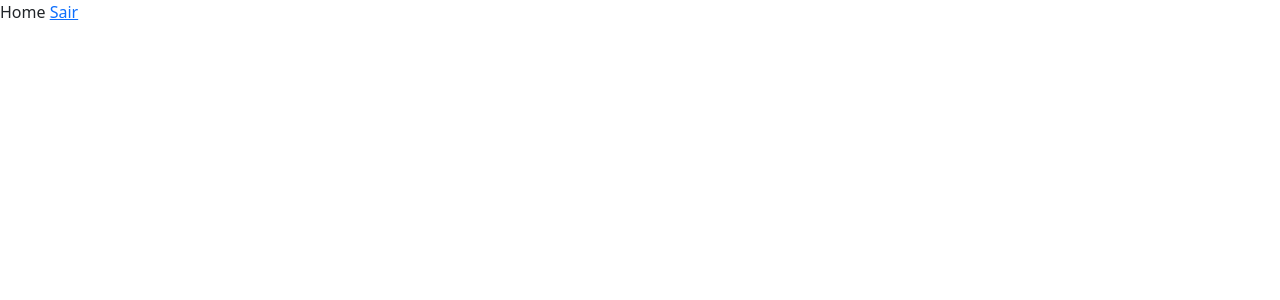
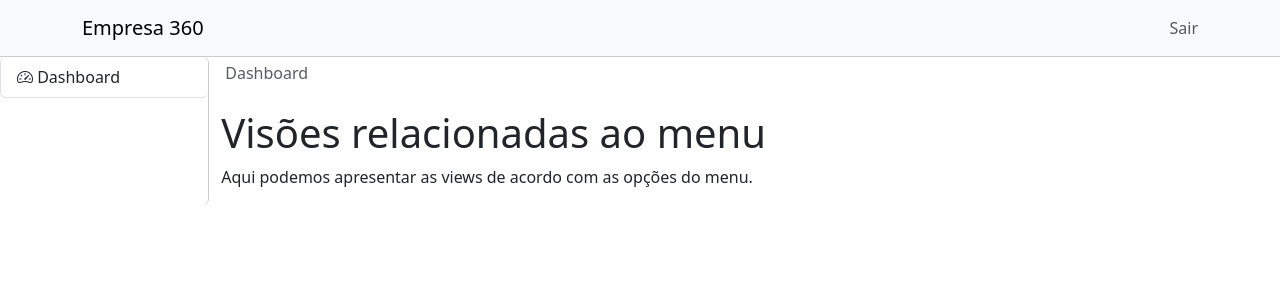
Before and after one commit to ProgramadorVictor/empresa360, a Vue app: page /home in a window 1280 px wide. Shown: the top 300 px of the page. Built offline with nearby package versions, Linux system fonts and the light colour scheme.

Commit message:
implementando a pagina home

```diff
--- a/src/views/HomeComponent.vue
+++ b/src/views/HomeComponent.vue
@@ -1,15 +1,54 @@
 <template>
     <div>
-        <!-- Não é criado uma requisição http caso utilize a SPA. -->
-        Home
-        <router-link :to="{path: '/'}">Sair</router-link>
-        <!-- tag <router-link> utilizado para indicar uma navegação para outra página, porém o to="" é essencial para escolher a página. -->
+        <nav class="navbar navbar-light bg-light menu-superior">
+            <div class="container">
+                <a class="navbar-brand" href="#">Empresa 360</a>
+                <div class="navbar-nav">
+                    <ul class="navbar-nav">
+                        <li class="nav-item">
+                            <a class="nav-link" href="#">Sair</a>
+                        </li>
+                    </ul>
+                </div>
+            </div>
+        </nav>
+
+        <div class="d-flex">
+            <div class="list-group menu-esquerda">
+                <a class="list-group-item list-group-item-action" href="#"><i class="bi bi-speedometer2"></i> Dashboard</a>
+            </div>
+
+            <div class="w-100">
+                <nav aria-label="breadcrumb" class="pt-1 ps-3">
+                    <ol class="breadcrumb">
+                        <li class="breadcrumb-item active" aria-current="page">Dashboard</li>
+                    </ol>
+                </nav>
+
+                <div class="container-fluid">
+                    <h1 class="mt-4">Visões relacionadas ao menu</h1>
+                    <p>Aqui podemos apresentar as views de acordo com as opções do menu.</p>
+                </div>
+
+            </div>
+        </div>
     </div>
 </template>
-<script>
-    export default {
 
-    }
-</script>
-<style lang="css">
+
+<style scoped>
+.menu-superior {
+    border-bottom: solid 1px #ccc;
+}
+
+.menu-esquerda {
+    border-right: solid 1px #ccc;
+    width: 250px;
+}
+
+.list-group-item {
+    border-top: none;
+    border-right: none;
+}
+
 </style>
```
Also changed, not shown: src/views/_HomeComponent.vue (added, +15 -0 lines).
